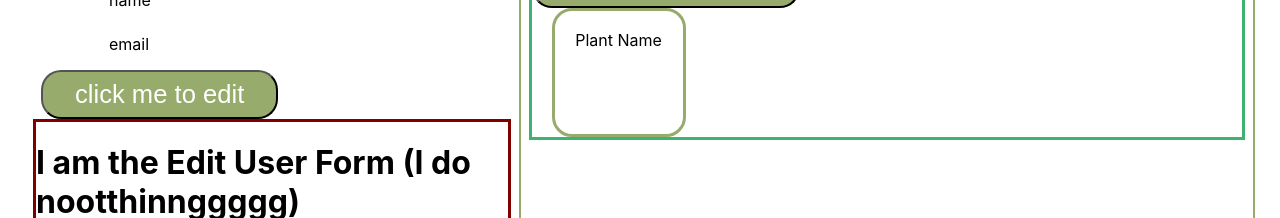
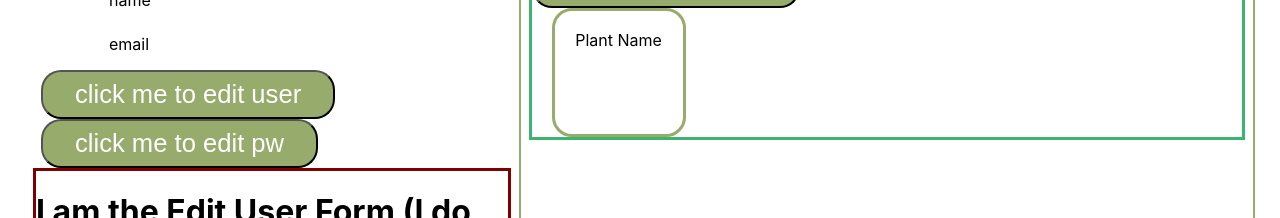
Before and after one commit to pirainogi/garden-pi-frontend, a React (Create React App) app: page /profile in a window 1280 px wide. Shown: the part 241-459 px from the top of the page. Built offline with nearby package versions, Linux system fonts and the light colour scheme.

Commit message:
btn and css

```diff
--- a/src/components/editUser.js
+++ b/src/components/editUser.js
@@ -10,11 +10,16 @@ class EditUser extends Component {
     console.log('click clack edit a user');
   }
 
+  editPassword = () => {
+    console.log('click clack edit pw');
+  }
+
   render(){
     // console.log('edit user render', this.props);
     return(
       <div className="editUser">
-        <button className="edit-user-btn" onClick={this.editUser}>click me to edit</button>
+        <button className="edit-user-btn" onClick={this.editUser}>click me to edit user</button>
+        <button className="edit-pw-btn" onClick={this.editPassword}>click me to edit pw</button>
         <EditUserForm />
         <EditPasswordForm />
       </div>
--- a/src/css/editUser.css
+++ b/src/css/editUser.css
@@ -16,3 +16,16 @@
   text-decoration: none;
   font-size: 2vw;
 }
+
+.edit-pw-btn {
+  background-color: rgb(150, 171, 108);
+  border-radius: 20px;
+  padding-top: 1vh;
+  padding-left: 4vh;
+  padding-right: 4vh;
+  padding-bottom: 1vh;
+  margin-left: 1vh;
+  color: white;
+  text-decoration: none;
+  font-size: 2vw;
+}
```
